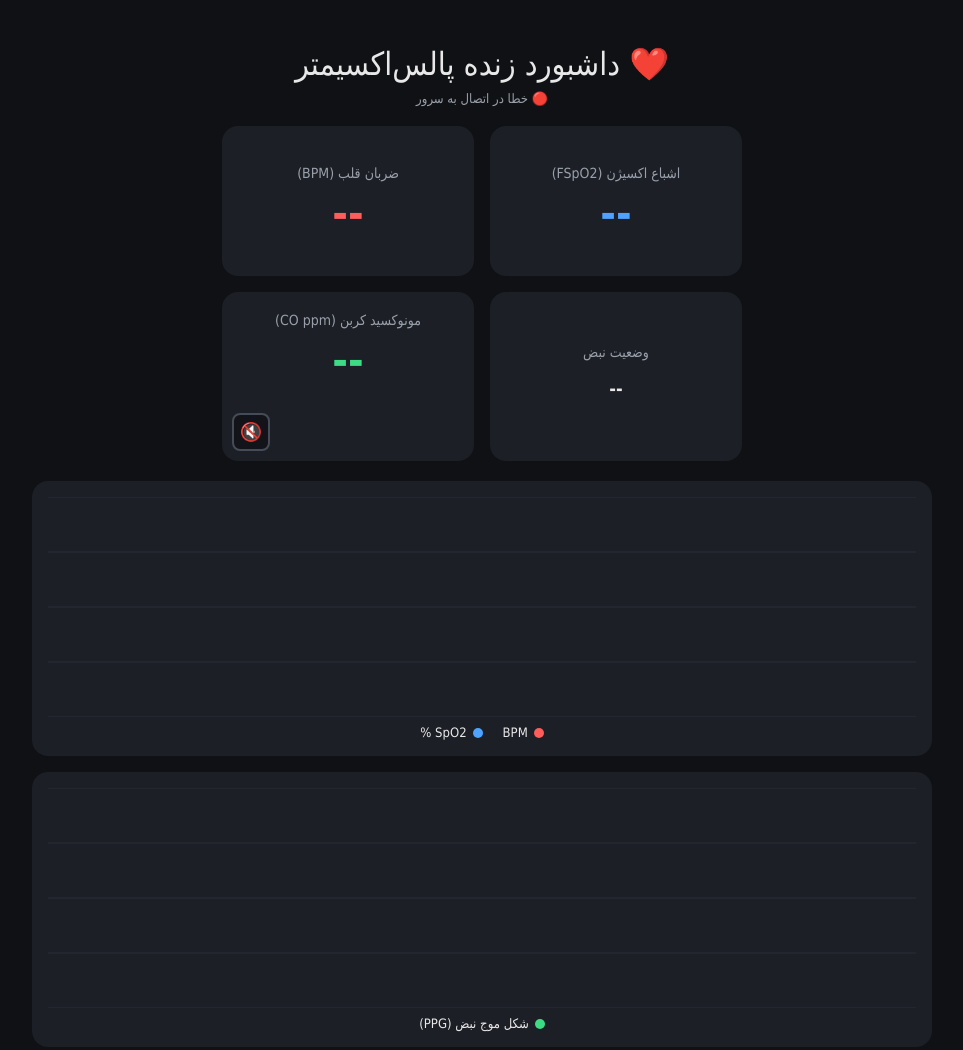
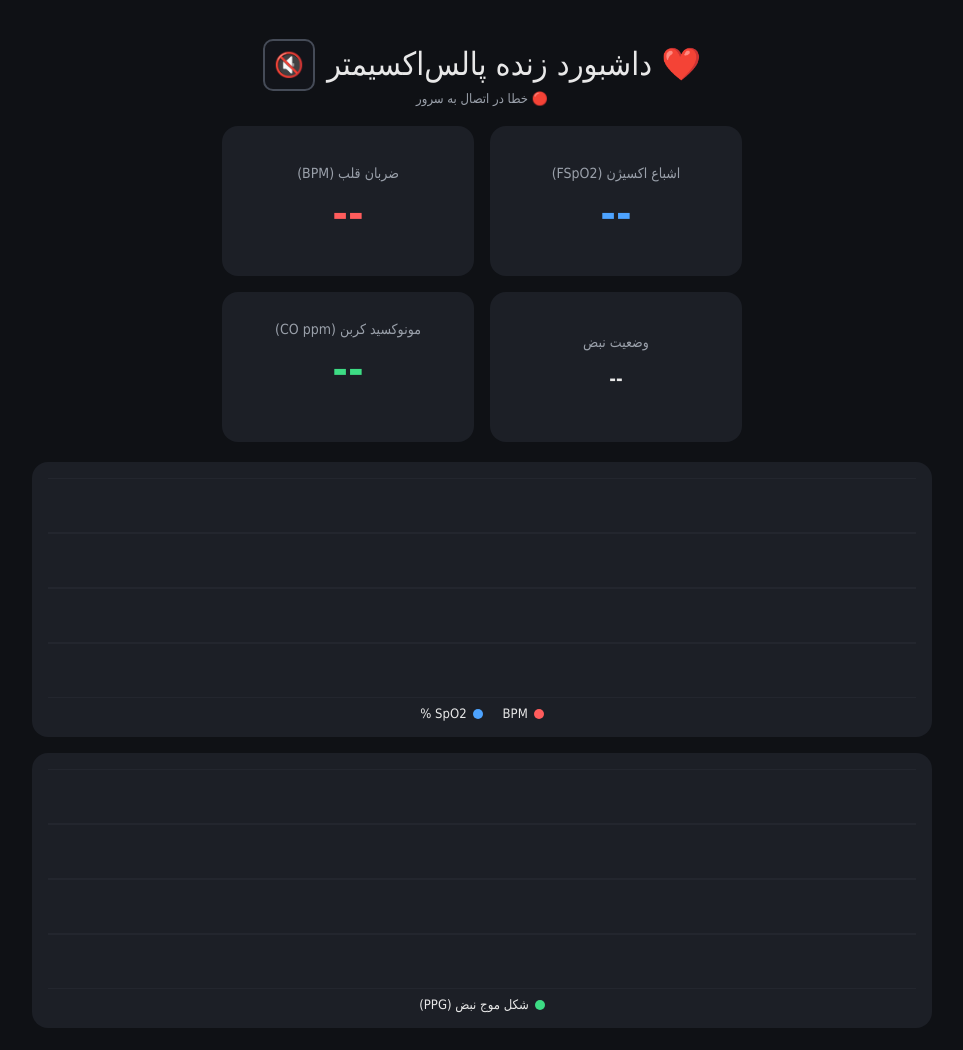
Before and after one commit to SHAYANKADE/health_core2, a website: page public/index.html in a window 1280 px wide. Shown: the whole page, without its empty margins (158-1121 px from the left). Drawn offline with Linux system fonts and the light colour scheme; no server answers.

Commit message:
Update index.html

```diff
--- a/public/index.html
+++ b/public/index.html
@@ -35,7 +35,6 @@
     justify-content: center;
   }
   #coCard {
-    padding-bottom: 56px;
   }
   .label { font-size: 14px; color: #9aa0aa; margin-bottom: 8px; }
   .value { font-size: 42px; font-weight: 700; }
@@ -83,21 +82,20 @@
     display: none;
   }
   .mute-btn {
-    position: absolute;
-    bottom: 10px;
-    left: 10px;
-    width: 38px;
-    height: 38px;
-    border-radius: 8px;
+    width: 52px;
+    height: 52px;
+    border-radius: 10px;
     background: #12141a;
     border: 2px solid #454b57;
     color: #e8e8e8;
-    font-size: 18px;
+    font-size: 24px;
     cursor: pointer;
     display: flex;
     align-items: center;
     justify-content: center;
     padding: 0;
+    flex-shrink: 0;
+    margin-top: 14px;
   }
   .mute-btn.sound-on {
     border-color: #3ddc84;
@@ -106,7 +104,10 @@
 </head>
 <body>
 
+<div style="display:flex; align-items:center; justify-content:center; gap:12px; flex-wrap:wrap;">
   <h1>❤️ داشبورد زنده پالس‌اکسیمتر</h1>
+  <button id="muteBtn" class="mute-btn" onclick="toggleSound()" title="فعال/غیرفعال کردن هشدار صوتی">🔇</button>
+</div>
 <div class="status" id="status">در حال اتصال...</div>
 
 <div class="cards">
@@ -123,7 +124,6 @@
     <div class="value pulse-text" id="pulseText">--</div>
   </div>
   <div class="card" id="coCard">
-    <button id="muteBtn" class="mute-btn" onclick="toggleSound()" title="فعال/غیرفعال کردن هشدار صوتی">🔇</button>
     <div class="label">مونوکسید کربن (CO ppm)</div>
     <div class="value co" id="co">--</div>
     <div class="co-sub" id="coStatus"></div>
@@ -394,15 +394,23 @@ async function updateLive() {
         age < 10 ? '🟢 زنده - آخرین بروزرسانی ' + age + ' ثانیه پیش'
                   : '🟠 آخرین داده ' + age + ' ثانیه پیش (ممکنه دستگاه آفلاین باشه)';
 
+      const pulseStatus = typeof d.pulse_status === 'number' ? d.pulse_status : 0;
+
       if (d.ts !== lastTs) {
         lastTs = d.ts;
+
+        // فقط وقتی انگشت روی سنسوره و نبض معتبر داره ثبت میشه، نقطه‌ی جدید
+        // به نمودار اضافه می‌شه؛ در غیر این‌صورت نمودار همون‌جا که هست متوقف می‌مونه
+        // (به‌جای ادامه دادن با یه خط ممتد از مقدار قدیمی).
+        if (pulseStatus === 1) {
           bpmData.push(d.bpm);
           spo2Data.push(d.fspo2 ?? d.spo2);
           if (bpmData.length > MAX_POINTS) bpmData.shift();
           if (spo2Data.length > MAX_POINTS) spo2Data.shift();
           drawChart();
+        }
 
-        if (Array.isArray(d.wave) && d.wave.length > 1) {
+        if (pulseStatus === 1 && Array.isArray(d.wave) && d.wave.length > 1) {
           lastWave = d.wave;
           drawWave(lastWave);
         }
```
Lines whose indentation alone changed are shown as unchanged.
